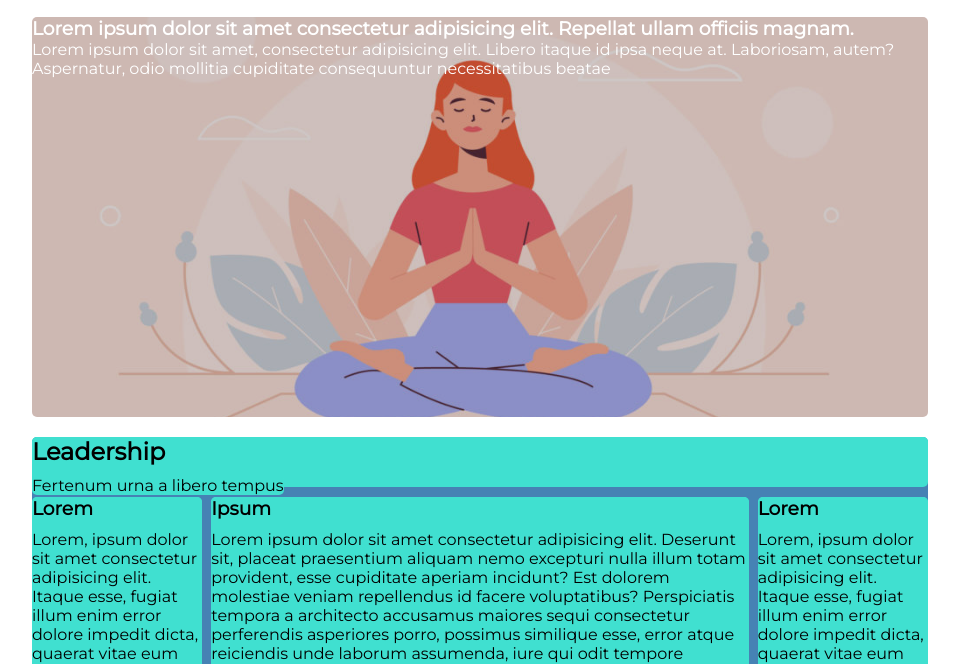
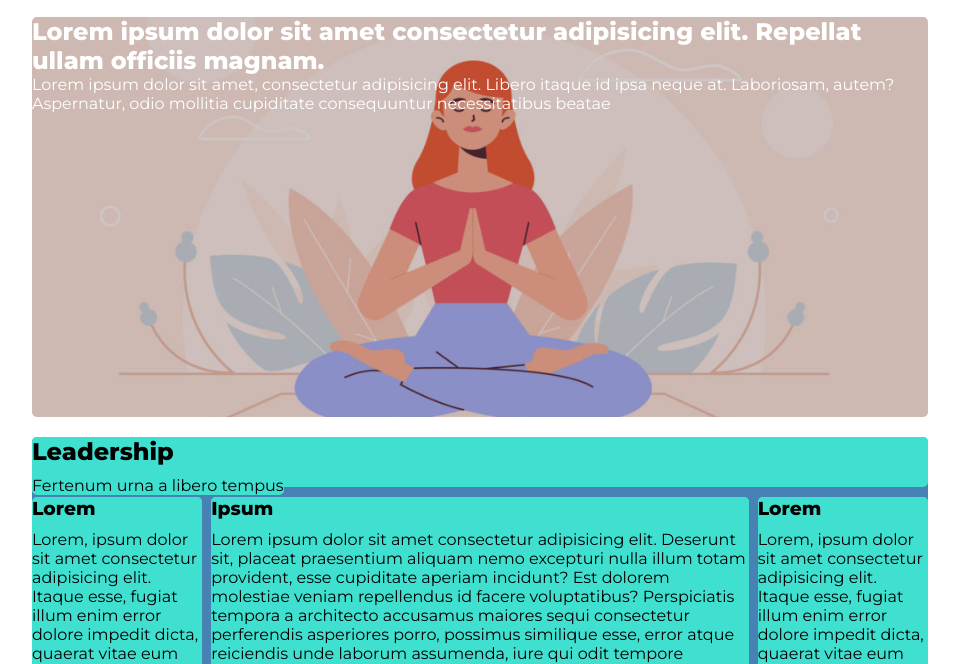
Before and after one commit to MarianoPd/htmlcss-wp, a plain HTML site: page index.html in a window 1280 px wide. Shown: the part 136-800 px from the top of the page, without its empty margins (160-1119 px from the left). Drawn offline with Linux system fonts and the light colour scheme.

Commit message:
first commit

```diff
--- a/index.html
+++ b/index.html
@@ -8,6 +8,7 @@
     <link rel="preconnect" href="https://fonts.googleapis.com">
     <link rel="preconnect" href="https://fonts.gstatic.com" crossorigin>
     <link href="https://fonts.googleapis.com/css2?family=Montserrat&display=swap" rel="stylesheet">
+    <link href="https://fonts.googleapis.com/css2?family=Montserrat:wght@800&display=swap" rel="stylesheet">
     <link rel="stylesheet" href="css/style.css">
 </head>
 <body>
@@ -31,9 +32,9 @@
             </section>
             <section class="jumbotron">
                 <div class="filter">
-                    <h3>
+                    <h2>
                         Lorem ipsum dolor sit amet consectetur adipisicing elit. Repellat ullam officiis magnam.
-                    </h3>
+                    </h2>
                     <span>
                         Lorem ipsum dolor sit amet, consectetur adipisicing elit. Libero itaque id ipsa neque at. Laboriosam, autem? Aspernatur, odio mollitia cupiditate consequuntur necessitatibus beatae
 
@@ -52,6 +53,7 @@
             </section>
             <section class="content clearfix">
                 <div class="side left">
+
                     <h3>Lorem</h3>
                     <span class="testo">
                         Lorem, ipsum dolor sit amet consectetur adipisicing elit. Itaque esse, fugiat illum enim error dolore impedit dicta, quaerat vitae eum iste explicabo doloribus repellendus nulla modi laboriosam recusandae expedita eveniet!
```
